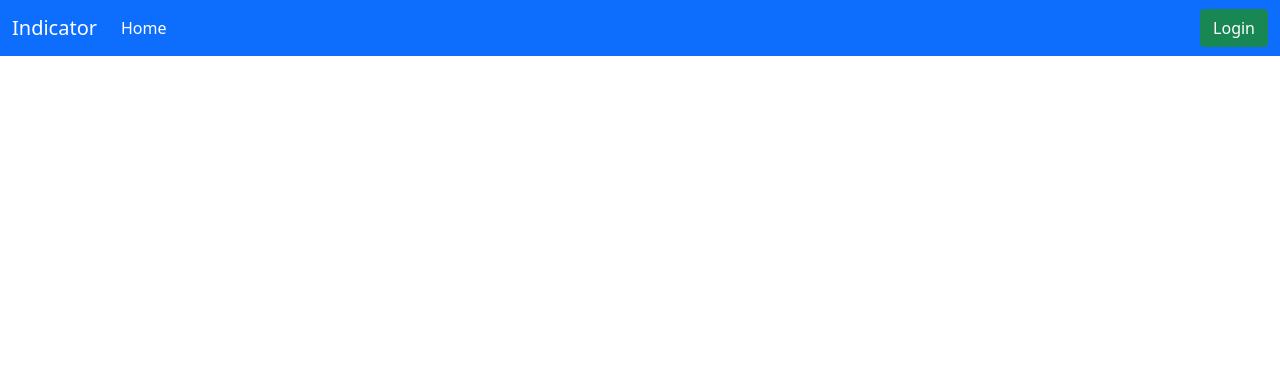
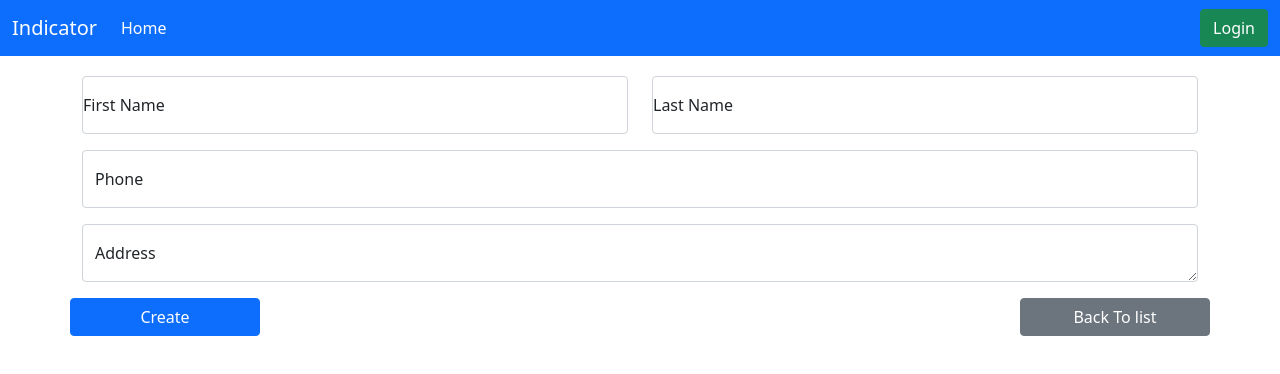
Before and after one commit to TrellixVulnTeam/indicator-frondend_LTGK, an Angular app: page /customer/create in a window 1280 px wide. Before the commit this address led to /. Shown: the top 374 px of the page. Built offline with nearby package versions, Linux system fonts and the light colour scheme.

Commit message:
Make Customer Page

```diff
--- a/src/app/app-routing.module.ts
+++ b/src/app/app-routing.module.ts
@@ -4,6 +4,8 @@ import { AdminComponent } from './admin/admin.component';
 import { ForbiddenComponent } from './forbidden/forbidden.component';
 import { HomeComponent } from './home/home.component';
 import { CarInformationIndexComponent } from './indicator/common/carInformation/car-information-index/car-information-index.component';
+import { CustomerEditableComponent } from './indicator/common/customer/customer-editable/customer-editable.component';
+import { CustomerIndexComponent } from './indicator/common/customer/customer-index/customer-index.component';
 import { FreightRateIndexComponent } from './indicator/common/freightRate/freight-rate-index/freight-rate-index.component';
 import { OrderIndexComponent } from './indicator/invoice/order/order-index/order-index.component';
 import { PreInvoiceIndexComponent } from './indicator/invoice/preInvoice/pre-invoice-index/pre-invoice-index.component';
@@ -19,6 +21,8 @@ const routes: Routes = [
   { path: 'forbidden', component: ForbiddenComponent },
   { path: 'preInvoice/index', component: PreInvoiceIndexComponent },
   { path: 'order/index', component: OrderIndexComponent },
+  { path: 'customer/index', component: CustomerIndexComponent },
+  { path: 'customer/create', component: CustomerEditableComponent },
   { path: 'carInformation/index', component: CarInformationIndexComponent },
   { path: 'freightRate/index', component: FreightRateIndexComponent },
 ];
--- a/src/app/app.module.ts
+++ b/src/app/app.module.ts
@@ -23,6 +23,8 @@ import { CarInformationIndexComponent } from './indicator/common/carInformation/
 import { CarInformationEditableComponent } from './indicator/common/carInformation/car-information-editable/car-information-editable.component';
 import { FreightRateIndexComponent } from './indicator/common/freightRate/freight-rate-index/freight-rate-index.component';
 import { FreightRateEditableComponent } from './indicator/common/freightRate/freight-rate-editable/freight-rate-editable.component';
+import { CustomerEditableComponent } from './indicator/common/customer/customer-editable/customer-editable.component';
+import { CustomerIndexComponent } from './indicator/common/customer/customer-index/customer-index.component';
 
 @NgModule({
   declarations: [
@@ -40,7 +42,9 @@ import { FreightRateEditableComponent } from './indicator/common/freightRate/fre
     CarInformationIndexComponent,
     CarInformationEditableComponent,
     FreightRateIndexComponent,
-    FreightRateEditableComponent
+    FreightRateEditableComponent,
+    CustomerEditableComponent,
+    CustomerIndexComponent
   ],
   imports: [
     BrowserModule,
--- a/src/app/header/header.component.html
+++ b/src/app/header/header.component.html
@@ -25,6 +25,11 @@
             >Order</a>
           </li>
           <li class="nav-item">
+            <a class="nav-link active" aria-current="page" routerLink="/customer/index"
+            *ngIf="userService.roleMatch(['Admin'])"
+            >Customer</a>
+          </li>
+          <li class="nav-item">
             <a class="nav-link active" aria-current="page" routerLink="/carInformation/index"
             *ngIf="userService.roleMatch(['Admin'])"
             >Car information</a>
--- /dev/null
+++ b/src/app/indicator/common/customer/customer-editable/customer-editable.component.html
@@ -0,0 +1,29 @@
+<form class="needs-validation" style="padding: 20px 0;" novalidate>
+    <div class="container">
+        <div class="row">
+            <div class="col form-floating mb-3">
+                <input name="firstName" [(ngModel)]="customer.firstName" type="text" class="form-control" id="firstName" placeholder="firstName" required>
+                <label for="firstName">First Name</label>
+            </div>
+            <div class="col form-floating mb-3">
+                <input name="lastName" [(ngModel)]="customer.lastName" type="text" class="form-control" id="lastName" placeholder="lastName" required>
+                <label for="lastName">Last Name</label>
+                <div class="valid-feedback">
+                </div>
+            </div>
+        </div>
+        <div class="form-floating mb-3">
+            <input name="phone" [(ngModel)]="customer.phone" type="number" class="form-control" id="phone" placeholder="phone">
+            <label for="phone">Phone</label>
+        </div>
+        <div class="form-floating mb-3">
+            <textarea name="address" [(ngModel)]="customer.address" class="form-control" id="address" placeholder="address"></textarea>
+            <label for="address">Address</label>
+        </div>
+        <div class="row">
+            <button (click)="create()" type="submit" class="col-2 btn btn-primary">Create</button>
+            <span class="col-8"></span>
+            <button (click)="backToList()" type="submit" class="col-2 btn btn-secondary">Back To list</button>
+        </div>
+    </div>
+</form>
--- /dev/null
+++ b/src/app/indicator/common/customer/customer-editable/customer-editable.component.ts
@@ -0,0 +1,32 @@
+import { Component, OnInit } from '@angular/core';
+import {  Router } from '@angular/router';
+import { Customer } from 'src/app/indicator/models/common/customer.model';
+import { CustomerService } from 'src/app/indicator/services/customer.service';
+
+@Component({
+  selector: 'app-customer-editable',
+  templateUrl: './customer-editable.component.html'
+})
+export class CustomerEditableComponent implements OnInit {
+
+  customer: Customer = new Customer();
+
+  constructor(private route: Router,private customerService: CustomerService) {
+
+  }
+
+  ngOnInit(): void {
+  }
+
+  create(){
+    this.customerService.create(this.customer).subscribe(data => {
+      console.log(data);
+      this.route.navigate(['customer/index'])},err =>{
+        console.log(err)
+      })
+  }
+
+  backToList() {
+    this.route.navigate(['customer/index'])
+  }
+}
--- /dev/null
+++ b/src/app/indicator/common/customer/customer-index/customer-index.component.html
@@ -0,0 +1,34 @@
+<div class="container" style="padding: 20px 0;">
+
+    <table class="table table-hover">
+        <thead>
+            <tr>
+                <th>
+                    <span role="button" class="material-icons md-dark nav-link active" routerLink="/customer/create"
+                        data-bs-toggle="tooltip" title="Create new Customer">add</span>
+                </th>
+            </tr>
+            <tr>
+                <th scope="col">Row</th>
+                <th scope="col">Actions</th>
+                <th scope="col">First</th>
+                <th scope="col">Last</th>
+                <th scope="col">Phone</th>
+                <th scope="col">Address</th>
+            </tr>
+        </thead>
+        <tbody>
+            <tr *ngFor="let customer of customers; index as row">
+                <td scope="row">{{row + 1}}</td>
+                <td>
+                    <a href="/customer/delete/{{customer.id}}" class="material-icons btn btn-danger" role="button">delete</a>
+                    <a href="/customer/create" class="material-icons btn btn-primary" role="button">edit</a>
+                </td>
+                <td>{{customer.firstName}}</td>
+                <td>{{customer.lastName}}</td>
+                <td>{{customer.phone}}</td>
+                <td>{{customer.address}}</td>
+            </tr>
+        </tbody>
+    </table>
+</div>
--- /dev/null
+++ b/src/app/indicator/common/customer/customer-index/customer-index.component.ts
@@ -0,0 +1,25 @@
+import { HttpClient, HttpHeaders } from '@angular/common/http';
+import { Component, OnInit } from '@angular/core';
+import { Customer } from 'src/app/indicator/models/common/customer.model';
+import { CustomerService } from 'src/app/indicator/services/customer.service';
+import { UserAuthService } from 'src/app/_services/user-auth.service';
+
+@Component({
+  selector: 'app-customer-index',
+  templateUrl: './customer-index.component.html'
+})
+export class CustomerIndexComponent implements OnInit {
+
+  customers: Array<Customer> = [];
+
+  constructor(private customerService: CustomerService) {
+
+   }
+
+  ngOnInit(): void {
+    this.customerService.index().subscribe(data => {
+      this.customers = data;
+    })
+  }
+
+}
--- a/src/app/indicator/models/common/customer.model.ts
+++ b/src/app/indicator/models/common/customer.model.ts
@@ -1,4 +1,5 @@
 export class Customer {
+    id: number | undefined
     firstName: string = ""
     lastName: string = ""
     phone: string = ""
@@ -7,11 +8,13 @@ export class Customer {
 
 
     constructor(
-    firstName: string ="",
-    lastName: string ="",
-    phone: string ="",
-    address: string ="",
+        id?: number,
+        firstName: string = "",
+        lastName: string = "",
+        phone: string = "",
+        address: string = "",
     ) {
+        this.id = id
         this.firstName = firstName
         this.lastName = lastName
         this.phone = phone
--- /dev/null
+++ b/src/app/indicator/services/base.service.ts
@@ -0,0 +1,23 @@
+import { HttpClient, HttpHeaders } from '@angular/common/http';
+import { Injectable } from '@angular/core';
+import { UserAuthService } from 'src/app/_services/user-auth.service';
+
+@Injectable({
+  providedIn: 'root'
+})
+export class BaseService {
+
+  protected token = "";
+
+  constructor(protected UserAuthService: UserAuthService, protected http: HttpClient) {
+    this.token = this.UserAuthService.getToken()
+  }
+
+  get getHeaders(): HttpHeaders {
+    return new HttpHeaders(
+      {
+        authorization: 'Bearer' + this.token,
+      }
+    )
+  }
+}
--- /dev/null
+++ b/src/app/indicator/services/customer.service.ts
@@ -0,0 +1,30 @@
+import { HttpClient } from '@angular/common/http';
+import { Injectable } from '@angular/core';
+import { environment } from 'src/environments/environment';
+import { UserAuthService } from 'src/app/_services/user-auth.service';
+import { BaseService } from './base.service';
+import { Customer } from '../models/common/customer.model';
+import { Observable } from 'rxjs';
+
+const url = `${environment.apiUrl}/api/customer/`
+@Injectable({
+  providedIn: 'root'
+})
+export class CustomerService extends BaseService {
+
+  constructor(userAuthService: UserAuthService, httpClient: HttpClient) {
+    super(userAuthService, httpClient)
+  }
+
+  create(customer: Customer): Observable<any>{
+    return this.http.post(url+"create",customer,{headers: this.getHeaders});
+  }
+
+  delete(customer: Customer): Observable<any>{
+    return this.http.delete(url+"delete/"+customer.id,{headers: this.getHeaders});
+  }
+
+  index(): Observable<any>{
+    return this.http.get(url +"getList")
+  }
+}
--- a/src/environments/environment.ts
+++ b/src/environments/environment.ts
@@ -3,7 +3,8 @@
 // The list of file replacements can be found in `angular.json`.
 
 export const environment = {
-  production: false
+  production: false,
+  apiUrl: `http://localhost:9090`
 };
 
 /*
--- a/src/styles.css
+++ b/src/styles.css
@@ -1 +1,2 @@
 /* You can add global styles to this file, and also import other style files */
+@import 'material-icons/iconfont/material-icons.css';
```
Lines whose indentation alone changed are shown as unchanged.
